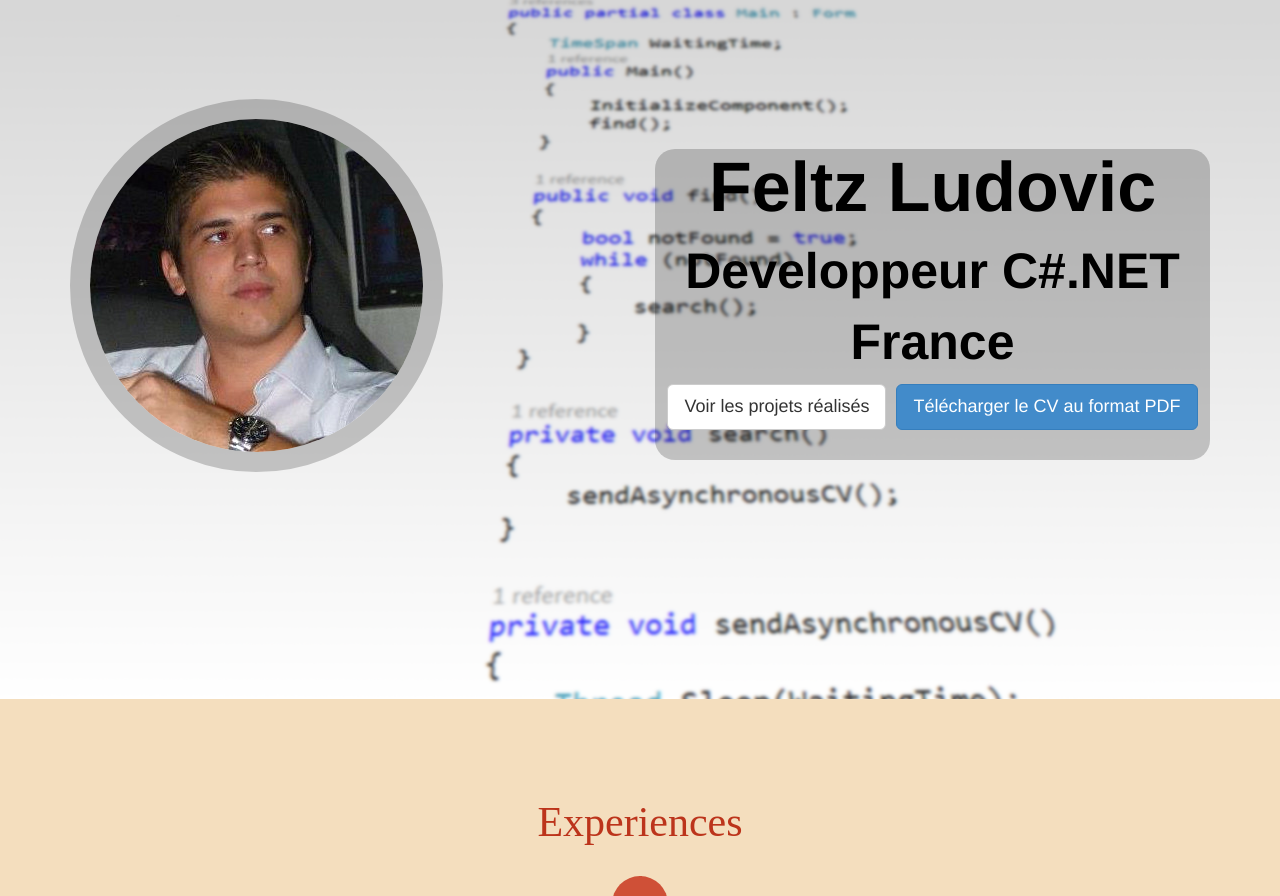
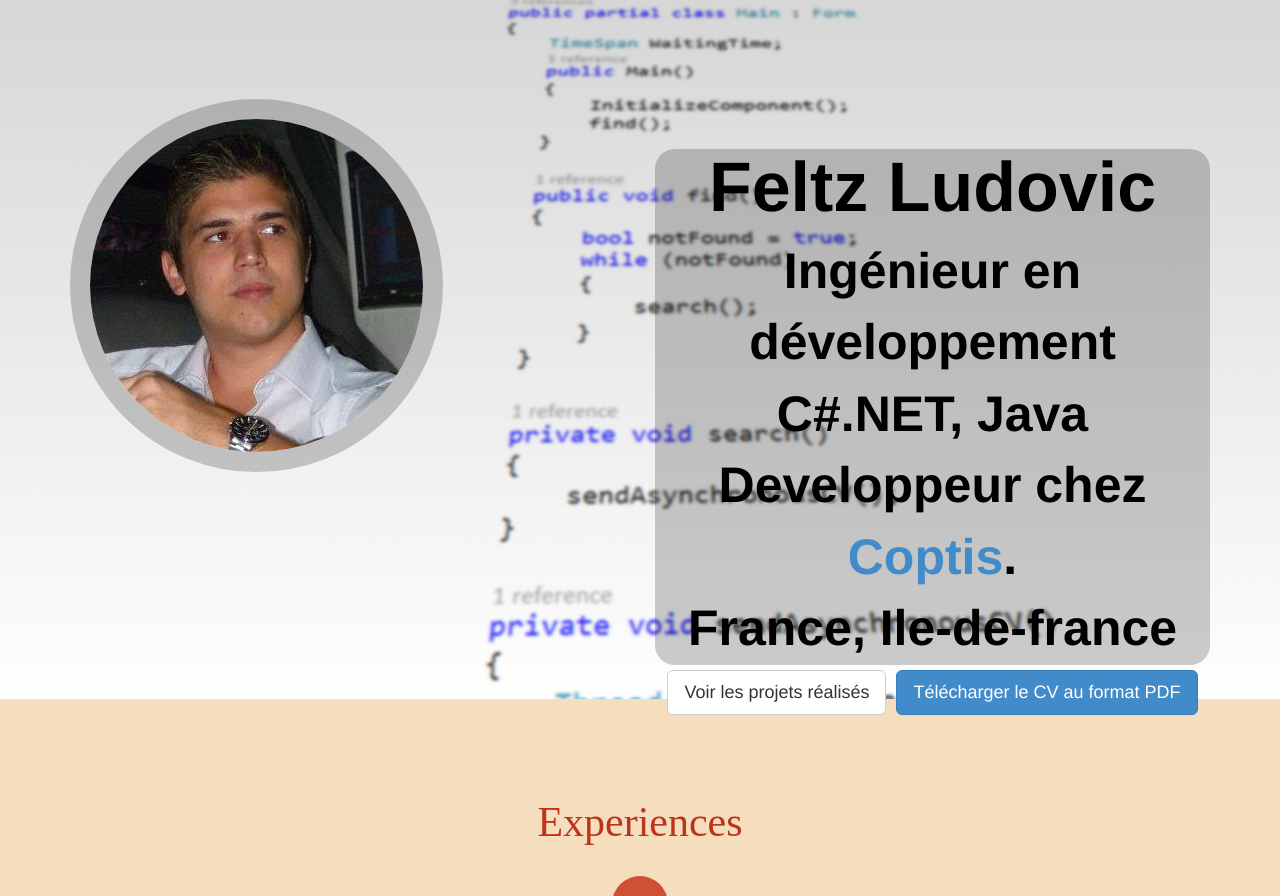
Before and after one commit to ludo6577/web, a PHP site: page / in a window 1280 px wide. Shown: the part 51-947 px from the top of the page. Run offline with PHP 8.4, Linux system fonts and the light colour scheme; some libraries are stand-ins or nearby versions.

Commit message:
avancement

```diff
--- a/Acceuil/css/style.css
+++ b/Acceuil/css/style.css
@@ -24,6 +24,11 @@
 -webkit-margin-after: 1em;
 -webkit-margin-start: 0px;
 -webkit-margin-end: 0px;
+}
+
+
+a.linkedin{
+    color:black;
 }
 
 /*-------------------------------------------------
--- a/Acceuil/index.html
+++ b/Acceuil/index.html
@@ -4,11 +4,11 @@
 
 <!-- HEADER -->
 <head>
-    <title>Ludovicc Feltz</title>
+    <title>Feltz Ludovic Developpeur .NET, actuellement développeur C# chez Coptis j'ai étudier à l'ESIPE (ex-Ingenieur2000), après avoir obtenu mon diplome DUT Informatique à Marne la valleé.</title>
     <meta http-equiv="X-UA-Compatible" content="IE=edge; charset=UTF-8" />
     <meta name="viewport" content="width=device-width, initial-scale=1.0" />
-    <meta name="description" content="CV de Ludovic Feltz, Experiences, Compétences, Loisirs, Contact" />
-    <meta name="author" content="Ludovic Feltz" />
+    <meta name="description" content="Présentation CV intéractif des Projets réalisés en C#, Java, C/C++,.. Experiences en web ASP, PHP, Javascript,... Loisirs, Contact, " />
+    <meta name="author" content="Feltz Ludovic" />
     <link rel="shortcut icon" href="../../docs-assets/ico/favicon.png" />
 
     <!-- Bootstrap core CSS -->
@@ -29,7 +29,7 @@
             <div class="navbar navbar-inverse navbar-fixed-top" role="navigation">
                 <div class="container">
                     <div class="navbar-header">
-                        <a class="navbar-brand" href="index.html">Feltz Ludovic</a>
+                        <a class="navbar-brand" href="https://plus.google.com/u/0/+LudovicFeltz?rel=author">Feltz Ludovic</a>
                     </div>
                     <div class="navbar-collapse collapse">
                         <ul class="nav navbar-nav">
@@ -46,15 +46,7 @@
         </div>
     </div>
     <!-- END OF NAVBAR -->
-    <!--    Author: Ludovic Feltz <a href="https://plus.google.com/u/0/+LudovicFeltz?rel=author">Google</a>
-    <div itemscope itemtype="http://data-vocabulary.org/Person">
-        Page perso <a href="http://feltz.fr" itemprop="url">feltz.fr</a> de <span itemprop="name">Ludovic Feltz</span>,
-        Vivant à <span itemprop="address" itemscope itemtype="http://data-vocabulary.org/Address">
-            <span itemprop="locality">Crécy la chapelle</span>,
-            <span itemprop="region">France</span>
-        </span>
-        <span itemprop="title">ingénieur en développement informatique</span> chez <span itemprop="affiliation">Coptis</span>.
-    </div> -->
+
     <!--------------------------------------------
                     CAROUSEL
     ----------------------------------------------->
@@ -74,17 +66,21 @@
                         </div>
                         <div class="col-md-6 right">
                             <div class="background">
-                                <h1 class="hide">Feltz Ludovic</h1>
-                                <div itemscope=itemscope itemtype="http://data-vocabulary.org/Person">
-                                    <span itemprop="name">
-                                        <h2 class="heading">Feltz Ludovic</h2>
+                                <div class="itemscope" xmlns:v="http://data-vocabulary.org/Person"> <!-- RDFa Person -->
+                                        <h2 class="heading">
+                                            <span rel="v:name">    <!-- RDFa name -->
+                                                <a class="linkedin" href="http://www.linkedin.com/profile/view?id=313453680">Feltz Ludovic</a>
+                                            </span>
+                                        </h2>
+                                    <span rel="v:title">
+                                        Ingénieur en développement C#.NET, Java
                                     </span>
-                                    <span itemprop="role">
-                                        Developpeur C#.NET
-                                    </span>
-                                    <span itemprop="address" itemscope=itemscope itemtype="http://data-vocabulary.org/Address">
-                                        <span itemprop="locality">
-                                            France
+                                        <span rel="v:title">Developpeur chez </span><span property="v:affiliation"><a href="http://coptis.com">Coptis</a></span>.
+                                    </div>
+                                    <span rel="v.address" itemtype="http://data-vocabulary.org/Address">
+                                        <span typeof="v:Address">
+                                            <span property="v:locality">France</span>,
+                                            <span property="v:region">Ile-de-france</span>
                                         </span>
                                     </span>
                                 </div>
@@ -483,7 +479,6 @@
                 </div>
             </div>
         </div>
-        Author: Ludovic Feltz <a href="https://plus.google.com/u/0/+LudovicFeltz?rel=author">Google</a>
     </section>
 
 
--- a/Acceuil/sitemap.xml
+++ b/Acceuil/sitemap.xml
@@ -8,7 +8,7 @@
 
 <url>
   <loc>http://feltz.fr/</loc>
-  <lastmod>2014-01-19T17:13:40+00:00</lastmod>
+  <lastmod>2014-01-25T17:13:40+00:00</lastmod>
 </url>
 <url>
   <loc>http://feltz.fr/CV_Ludovic_Feltz.pdf</loc>
```
Also changed, not shown: Acceuil/projets.html (+4 -4 lines), 6 other files.
